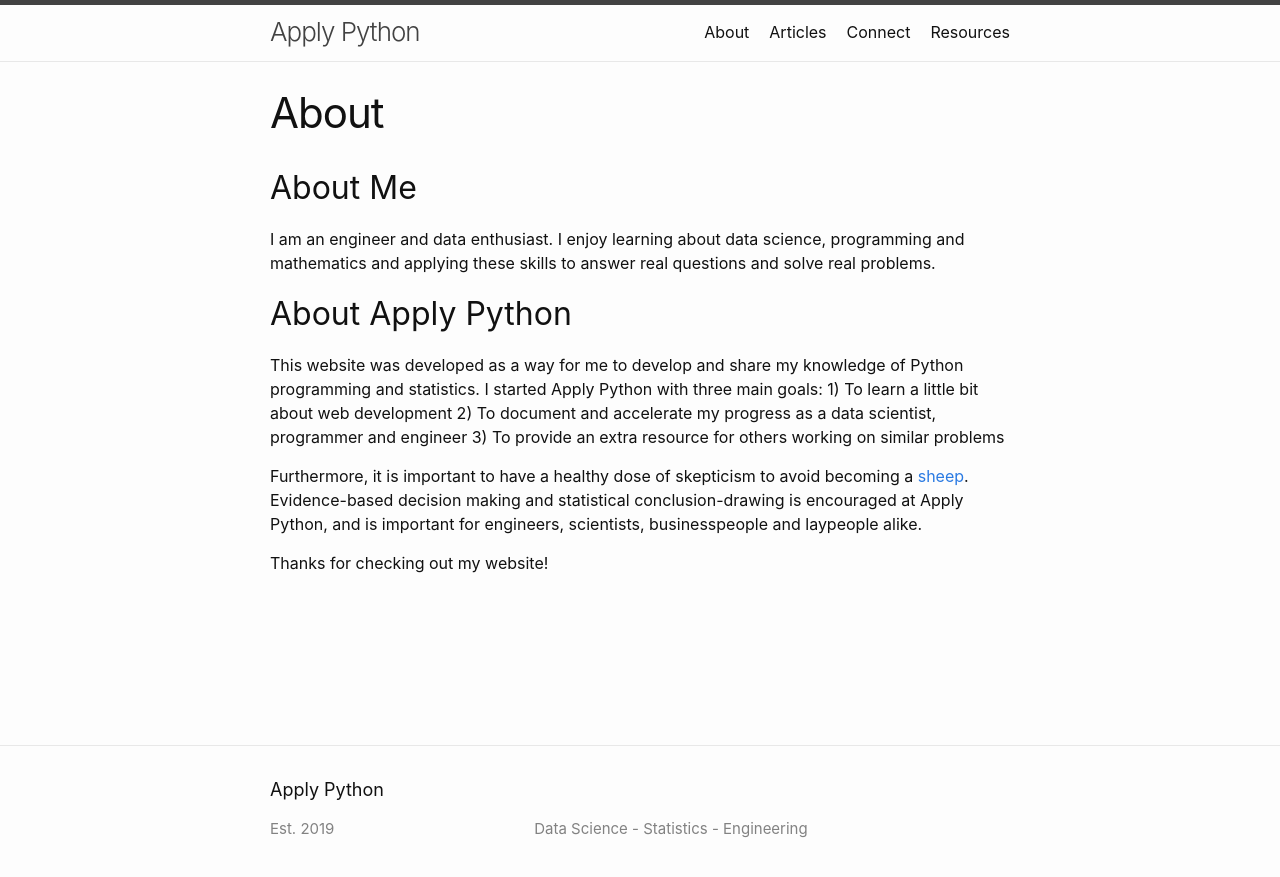
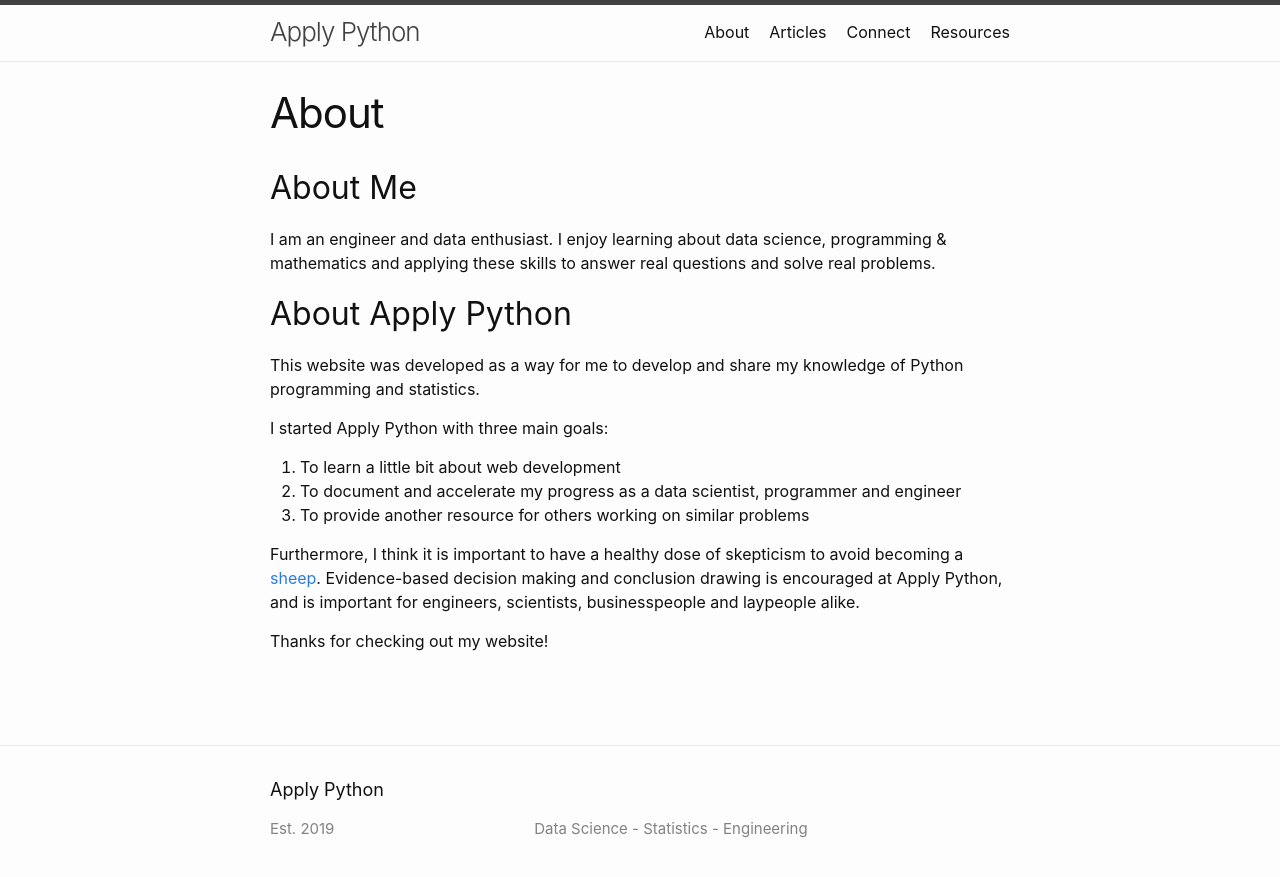
Before and after one commit to justinbrinkman/ap_site, a Jekyll site: the page built from about.md, in a window 1280 px wide. Shown: the top 877 px of the page. Built offline with Jekyll 4.4.1, drawn with Linux system fonts in a browser that asks for light colours.

Commit message:
Update about.md

```diff
--- a/about.md
+++ b/about.md
@@ -8,19 +8,21 @@ permalink: /about/
 About Me
 ------------
 
-I am an engineer and data enthusiast. I enjoy learning about data science, programming and mathematics and applying
+I am an engineer and data enthusiast. I enjoy learning about data science, programming & mathematics and applying
 these skills to answer real questions and solve real problems.
 
 About Apply Python
 ------------------
 
 This website was developed as a way for me to develop and share my knowledge of Python programming and statistics.
+
 I started Apply Python with three main goals:
-1) To learn a little bit about web development
-2) To document and accelerate my progress as a data scientist, programmer and engineer
-3) To provide an extra resource for others working on similar problems
 
-Furthermore, it is important to have a healthy dose of skepticism to avoid becoming a [sheep](https://en.wikipedia.org/wiki/Animal_Farm#Other_animals). Evidence-based decision making and statistical conclusion-drawing
+1. To learn a little bit about web development
+2. To document and accelerate my progress as a data scientist, programmer and engineer
+3. To provide another resource for others working on similar problems
+
+Furthermore, I think it is important to have a healthy dose of skepticism to avoid becoming a [sheep](https://en.wikipedia.org/wiki/Animal_Farm#Other_animals). Evidence-based decision making and conclusion drawing
 is encouraged at Apply Python, and is important for engineers, scientists, businesspeople and laypeople alike.
 
 Thanks for checking out my website!
```
